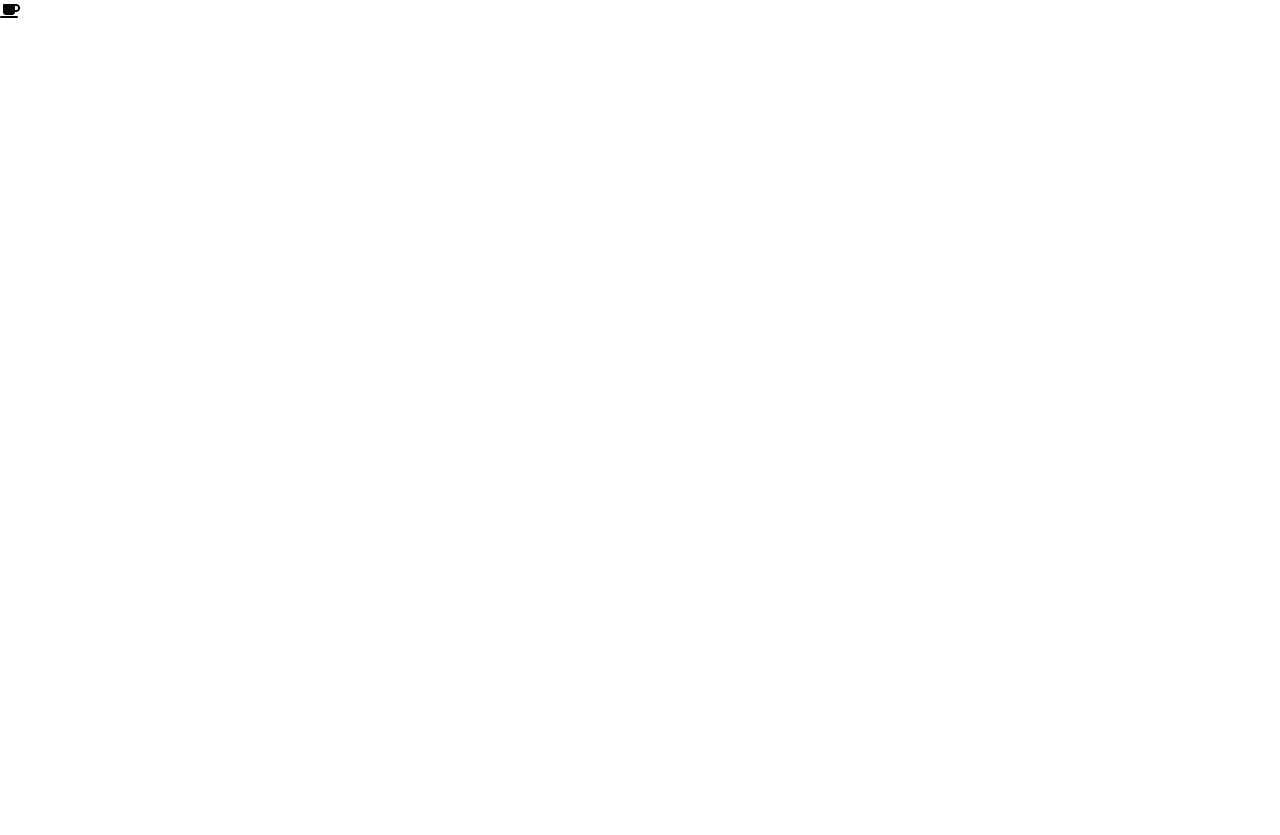
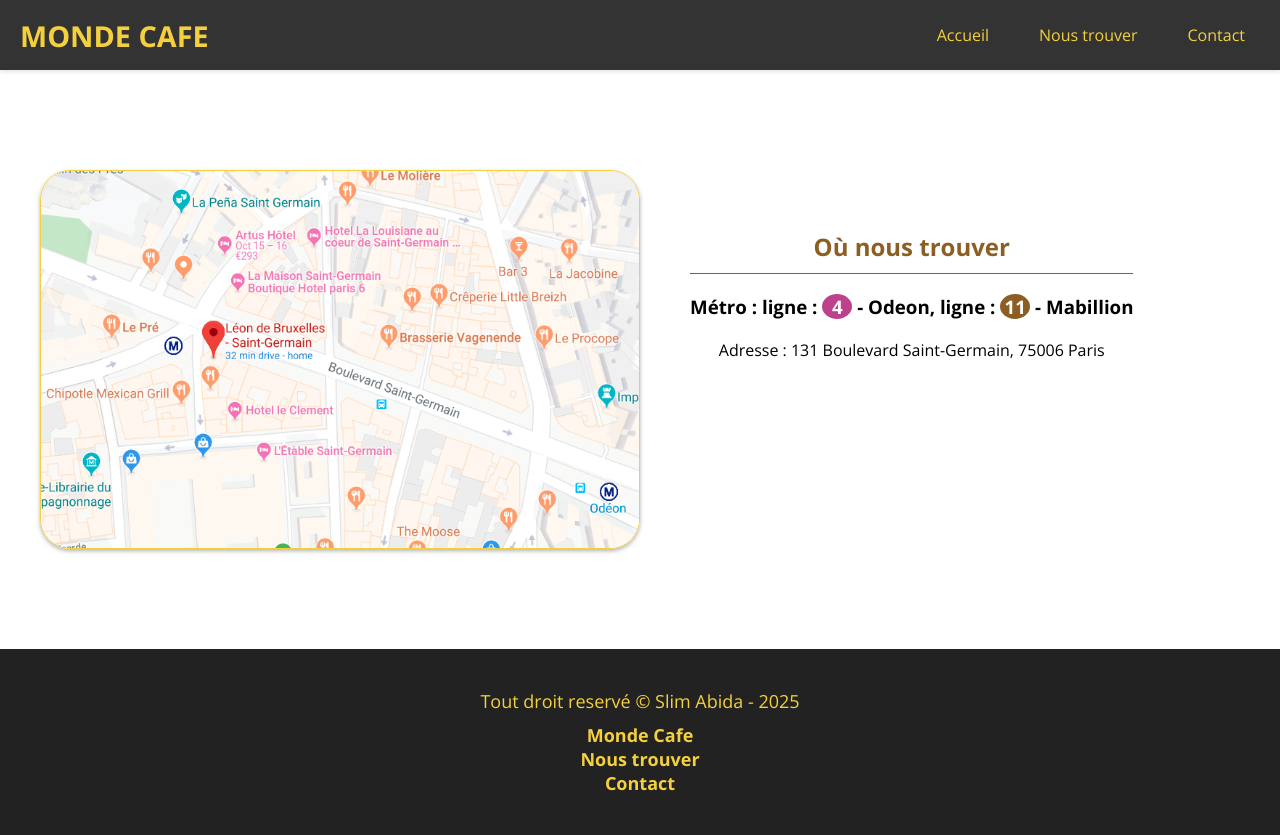
Before and after one commit to Slim-coder20/cafe_florette, a plain HTML site: page where.html in a window 1280 px wide. Before the commit the page ends 800 px from the top, so only its background shows below. Drawn offline with nearby package versions, Linux system fonts and the light colour scheme.

Commit message:
mise en place de la page where.html en html et css

```diff
--- a/css/styles.css
+++ b/css/styles.css
@@ -16,6 +16,14 @@ h3 {
 html,
 body {
   font-family: "Open Sans", sans-serif;
+  display: flex;
+  flex-direction: column;
+  min-height: 100vh;
+}
+
+/* Conteneur principal pour pousser le footer en bas */
+main {
+  flex: 1;
 }
 
 a {
@@ -250,8 +258,57 @@ footer p {
   align-items: center;
   font-size: 18px;
   font-weight: 700;
-
 }
 .title-footer a:hover {
-  color:#f6f6f3
+  color: #f6f6f3;
 }
+
+/* page where.html  */
+
+.where {
+  padding: 100px 0 100px 0;
+  display: flex;
+  max-width: 1200px;
+  margin: 0 auto;
+  align-items: center;
+}
+.where-container {
+  display: flex;
+  gap: 50px;
+}
+
+.where-img {
+  width: 50%;
+  border: 1px solid #f4d03f;
+  box-shadow: 0 2px 4px rgba(0, 0, 0, 0.3);
+  border-radius: 30px;
+}
+.where-text {
+  text-align: center;
+  margin-top: 60px;
+}
+
+.underline {
+  padding-bottom: 10px;
+  border-bottom: 1px solid #8c5e24;
+  color: #8c5e24;
+}
+
+.chip {
+  display: inline-block;
+  text-align: center;
+  width: 30px;
+  border-radius: 100%;
+  background: #333;
+  color: white;
+}
+
+.chip-purple {
+  background: #be418c;
+}
+
+.chip-brown {
+  background: #8c5e24;
+}
+
+/* Page Contact  */
--- a/where.html
+++ b/where.html
@@ -1,16 +1,62 @@
 <!DOCTYPE html>
-<html lang="en">
+<html lang="fr">
   <head>
     <meta charset="UTF-8" />
     <meta name="viewport" content="width=device-width, initial-scale=1.0" />
+    <meta http-equiv="X-UA-Compatible" content="ie=edge" />
+    <title>Café Florette | Accueil</title>
+    <link rel="stylesheet" href="/css/styles.css" />
+    <link rel="preconnect" href="https://fonts.googleapis.com" />
+    <link rel="preconnect" href="https://fonts.gstatic.com" crossorigin />
+    <link
+      href="https://fonts.googleapis.com/css2?family=Open+Sans:ital,wght@0,300..800;1,300..800&display=swap"
+      rel="stylesheet"
+    />
     <script
       src="https://kit.fontawesome.com/1409399387.js"
       crossorigin="anonymous"
     ></script>
-    <link rel="stylesheet" href="/css/styles.css">
-    <title>Café Florette | Nous trouver</title>
   </head>
   <body>
-    <i class="fa-solid fa-mug-saucer"></i>
+    <!--Header-->
+    <header class="header">
+      <nav>
+        <h1>
+          <a href="/index.html"> MONDE CAFE</a>
+        </h1>
+        <ul>
+          <li><a href="./index.html">Accueil</a></li>
+          <li><a href="./where.html">Nous trouver</a></li>
+          <li><a href="./contact.html">Contact</a></li>
+        </ul>
+      </nav>
+    </header>
+    <main>
+      <section class="where">
+        <div class="where-container">
+          <img
+            class="where-img"
+            src="/images/cafe2.png"
+            alt="image map google"
+          />
+          <div class="where-text">
+            <h1 class="underline">Où nous trouver</h1>
+            <h3>
+              Métro : ligne : <span class="chip chip-purple">4</span> - Odeon,
+              ligne : <span class="chip chip-brown">11</span> - Mabillion
+            </h3>
+            <p>Adresse : 131 Boulevard Saint-Germain, 75006 Paris</p>
+          </div>
+        </div>
+      </section>
+    </main>
+    <footer>
+      <p>Tout droit reservé © Slim Abida - 2025</p>
+      <div class="title-footer">
+        <a href="./index.html">Monde Cafe</a>
+        <a href="./where.html">Nous trouver </a>
+        <a href="./contact.html">Contact</a>
+      </div>
+    </footer>
   </body>
 </html>
```
Also changed, not shown: contact.html (+44 -8 lines), index.html (+10 -9 lines).
